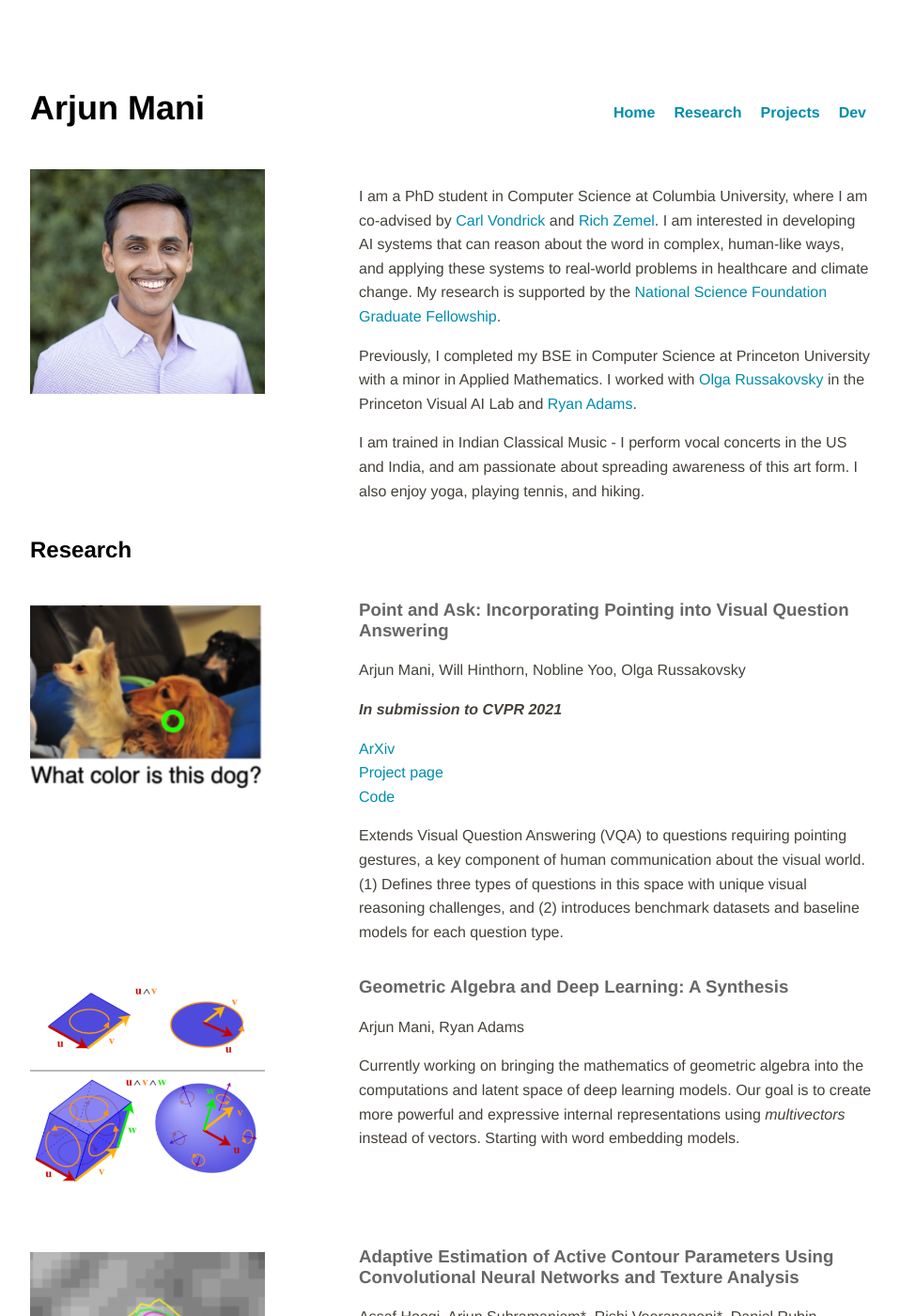
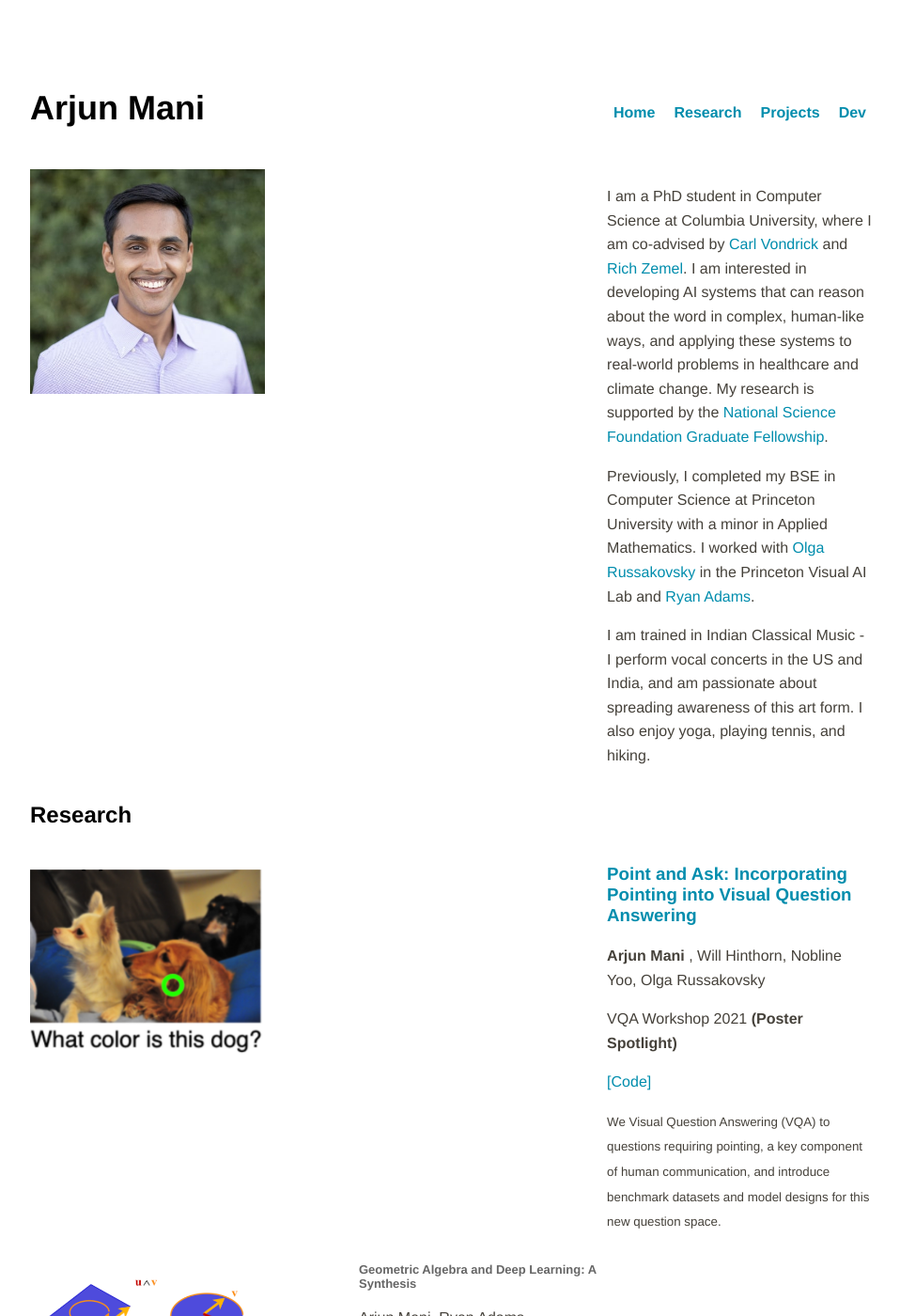
Before and after one commit to arjun-mani/arjun-mani.github.io, a Jekyll site: the page built from index.html, in a window 1280 px wide and 1400 px high. Shown: the whole window at 94% size, without its empty margins (160-1118 px from the left). Built offline with Jekyll 4.4.1, drawn with Linux system fonts in a browser that asks for light colours.

Commit message:
Update index.html

```diff
--- a/index.html
+++ b/index.html
@@ -38,11 +38,11 @@
 		<img class="about" src="/imgs/pointing.png" width="100%">
 	</div>
 	<div class="divTableCell">
-		<h3>Point and Ask: Incorporating Pointing into Visual Question Answering</h3>
-		<p>Arjun Mani, Will Hinthorn, Nobline Yoo, Olga Russakovsky</p>
-		<p><b><i>In submission to CVPR 2021</i></b> </p>
-		<p><a href="https://arxiv.org/abs/2011.13681" target="_blank">ArXiv</a><br/><a href="https://hinthornw.github.io/pointingqa/" target="_blank">Project page</a><br/><a href="https://github.com/princetonvisualai/pointingqa" target="_blank">Code</a></p>
-		<p>Extends Visual Question Answering (VQA) to questions requiring pointing gestures, a key component of human communication about the visual world. (1) Defines three types of questions in this space with unique visual reasoning challenges, and (2) introduces benchmark datasets and baseline models for each question type.</p>
+		<h3><a href="https://arxiv.org/abs/2011.13681" target="_blank">Point and Ask: Incorporating Pointing into Visual Question Answering</a></h3>
+		<p style="margin : 0; padding-top:0;"><b> Arjun Mani </b>, Will Hinthorn, Nobline Yoo, Olga Russakovsky</p>
+		<p>VQA Workshop 2021 <b>(Poster Spotlight)</b> </p>
+		<p><a href="https://github.com/princetonvisualai/pointingqa" target="_blank">[Code]</a></p>
+		<p><small>We Visual Question Answering (VQA) to questions requiring pointing, a key component of human communication, and introduce benchmark datasets and model designs for this new question space.<small> </p>
 	</div>
 </div>
 
```
